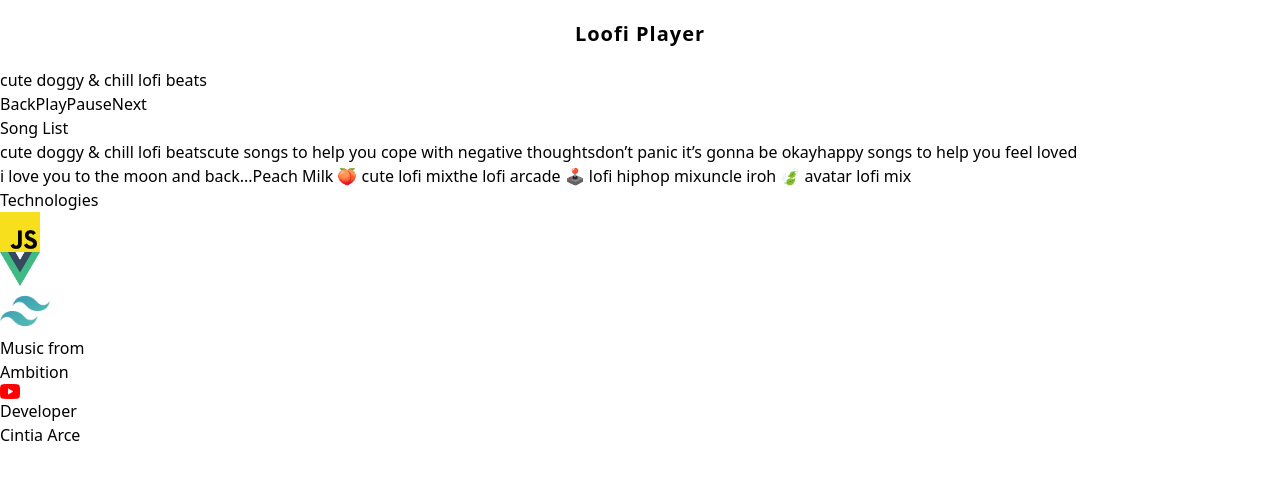
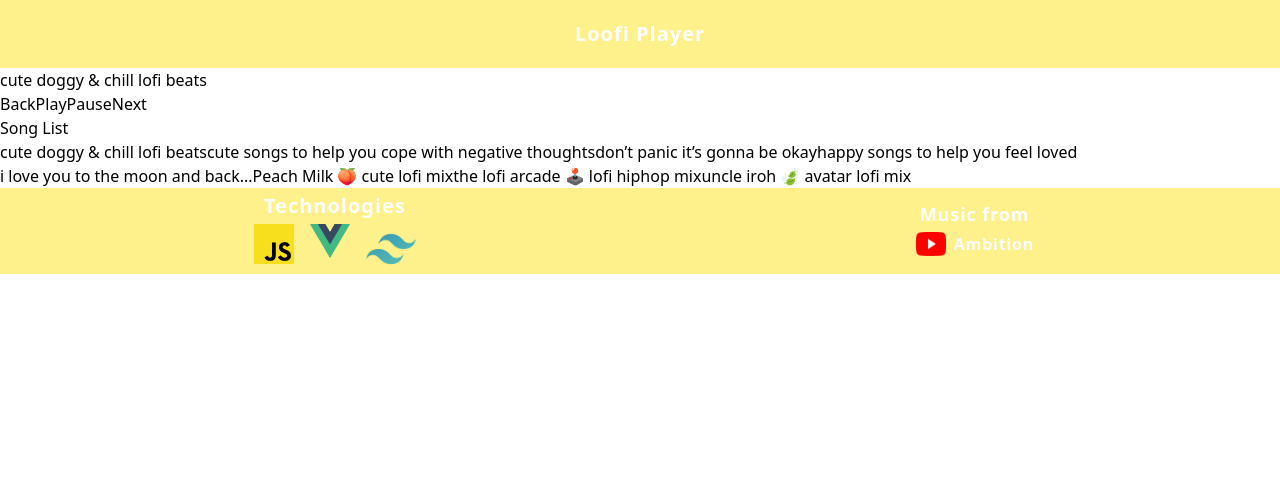
Before and after one commit to tia-cin/VueJS-Apps, a Vue app: page / in a window 1280 px wide. Shown: the top 480 px of the page. Built offline with nearby package versions, Linux system fonts and the light colour scheme.

Commit message:
header & footer styling

```diff
--- a/src/components/footer.vue
+++ b/src/components/footer.vue
@@ -1,41 +1,37 @@
 <template>
-    <div class="footer">
-        <div class="technologies">
-            <h3>Technologies</h3>
-            <ul>
-                <li>
+    <div class="bg-yellow-200 flex flex-row justify-around">
+        <div class="flex flex-col justify-around">
+            <h3 class="m-1 self-center font-bold tracking-wider text-xl text-white">Technologies</h3>
+            <div class="">
+                <ul class="flex flex-row justify-around">
+                    <li class="mx-2">
                         <a href="https://www.javascript.com/">
                             <img src="../assets/imgs/js.png" alt="javascript-logo" width="40">
                         </a>
                     </li>
-                <li>
+                    <li class="mx-2">
                         <a href="https://vuejs.org/">
                             <img src="../assets/imgs/vue.png" alt="vue-js-logo" width="40">
                         </a>
                     </li>
-                <li>
+                    <li class="mx-2">
                         <a href="https://tailwindcss.com/">
                             <img src="../assets/imgs/tailwindcss.png" alt="tailwind-css-logo" width="50">
                         </a>
                     </li>
                 </ul>
             </div>
-        <div>
-            <div>
-                <h3>Music from</h3>
-                <span>
+        </div>
+        <div class="flex flex-col my-2">
+            <h3 class="m-1 font-bold tracking-wider text-lg text-white">Music from</h3>
             <a href="https://www.youtube.com/c/AmbitionMusic">
+                <div class="flex flex-row justify-around">
+                    <img src="../assets/imgs/youtube.png" alt="youtube-logo" width="30"/>
+                    <span class="font-bold tracking-wider text-base text-white ml-2">
                         Ambition
-                        <img src="../assets/imgs/youtube.png" alt="youtube-logo" width="20"/>
-                    </a>
                     </span>
                 </div>
-            <div>
-                <h3>Developer</h3>
-                <span>
-                    Cintia Arce
-                </span>
-            </div>
+            </a>
         </div>
     </div>
 </template>
--- a/src/components/header.vue
+++ b/src/components/header.vue
@@ -1,8 +1,8 @@
 <template>
-    <nav>
+    <nav class="bg-yellow-200">
         <div class="p-5 flex flex-row justify-evenly items-center">
             <div class="title-container">
-                <h1 class="font-bold tracking-wider text-xl">Loofi Player</h1>
+                <h1 class="font-bold tracking-wider text-xl text-white">Loofi Player</h1>
             </div>
         </div>
   </nav>
```
Lines whose indentation alone changed are shown as unchanged.
